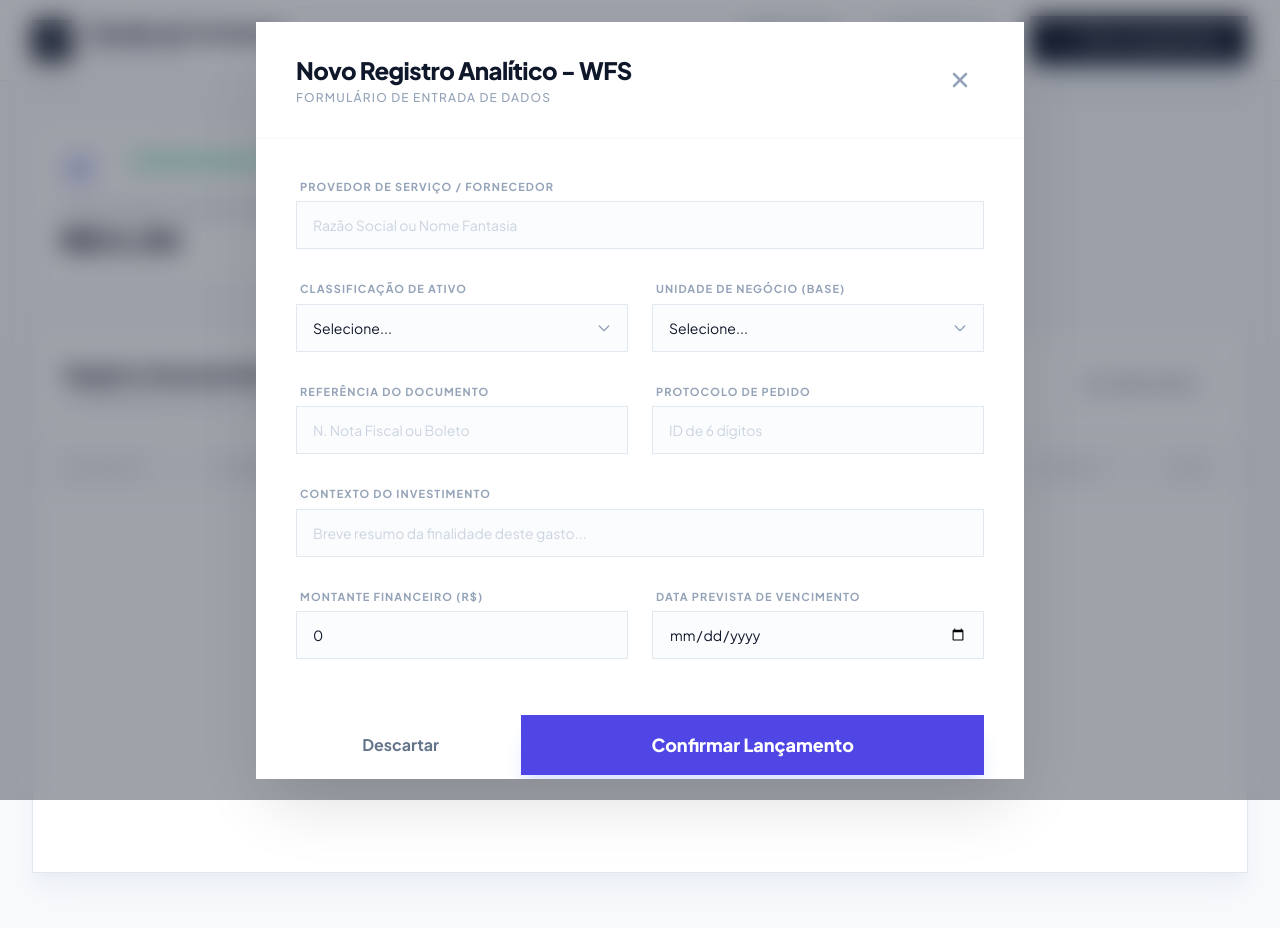
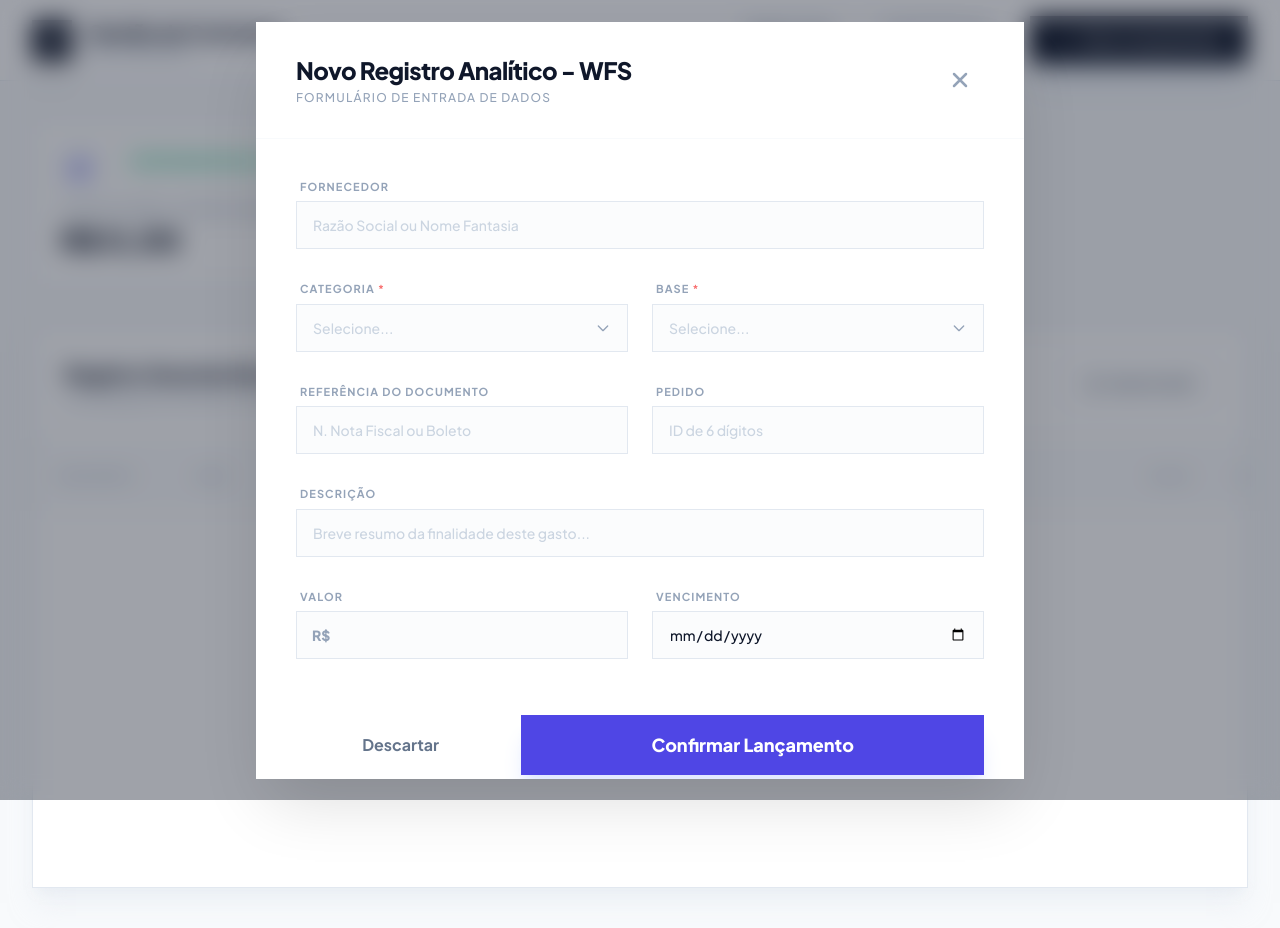
Before and after one commit to teca-admin/Gest-o-de-Contratos---WFS, a React (Vite) app: page / in a window 1280 px wide. Both pictures are taken after a click on the button "Novo Lançamento". Built offline with nearby package versions, Linux system fonts and the light colour scheme.

Commit message:
feat: Add prefix support to Input component
Introduces the ability to add a prefix element to the Input component, enhancing usability for inputs like currency or symbols. Also includes minor UI adjustments for better alignment and readability in the contract management system.

```diff
--- a/App.tsx
+++ b/App.tsx
@@ -141,7 +141,7 @@ const App: React.FC = () => {
           <div className="p-8 border-b border-slate-100 flex items-center justify-between">
             <div>
               <h2 className="text-xl font-extrabold text-slate-900 tracking-tight">Registro Geral de Ativos</h2>
-              <p className="text-xs text-slate-400 font-medium mt-1">Consolidação de contratos e compras auditadas.</p>
+              <p className="text-xs text-slate-400 font-medium mt-1">Consolidação de contratos e compras auditadas com rastreabilidade total.</p>
             </div>
             <div className="flex gap-3">
               <button
@@ -162,22 +162,24 @@ const App: React.FC = () => {
           </div>
 
           <div className="overflow-x-auto">
-            <table className="w-full text-left border-collapse">
+            <table className="w-full text-left border-collapse table-fixed min-w-[1200px]">
               <thead>
                 <tr className="bg-slate-50/50 text-slate-400 text-[10px] uppercase font-black tracking-widest">
-                  <th className="px-8 py-5">Vencimento</th>
-                  <th className="px-8 py-5">Unidade / Base</th>
-                  <th className="px-8 py-5">Fornecedor & Detalhamento</th>
-                  <th className="px-8 py-5">Documentação</th>
-                  <th className="px-8 py-5">Classificação</th>
-                  <th className="px-8 py-5 text-right">Montante</th>
-                  <th className="px-8 py-5 text-center">Ações</th>
+                  <th className="px-6 py-5 w-[140px]">Vencimento</th>
+                  <th className="px-6 py-5 w-[100px]">BASE</th>
+                  <th className="px-6 py-5 w-[140px]">CATEGORIA</th>
+                  <th className="px-6 py-5 w-[200px]">Fornecedor</th>
+                  <th className="px-6 py-5 w-[130px]">Ref. Documento</th>
+                  <th className="px-6 py-5 w-[110px]">PEDIDO</th>
+                  <th className="px-6 py-5 w-[220px]">DESCRIÇÃO</th>
+                  <th className="px-6 py-5 w-[140px] text-right">VALOR</th>
+                  <th className="px-6 py-5 w-[80px] text-center">Ações</th>
                 </tr>
               </thead>
               <tbody className="divide-y divide-slate-100">
                 {records.length === 0 ? (
                   <tr>
-                    <td colSpan={7} className="px-8 py-32 text-center">
+                    <td colSpan={9} className="px-8 py-32 text-center">
                        <div className="flex flex-col items-center gap-3 opacity-30">
                           <svg className="w-20 h-20" fill="none" viewBox="0 0 24 24" stroke="currentColor">
                             <path strokeLinecap="round" strokeLinejoin="round" strokeWidth={0.5} d="M3 6l3 1m0 0l-3 9a5.002 5.002 0 006.001 0M6 7l3 9M6 7l6-2m6 2l3-1m-3 1l-3 9a5.002 5.002 0 006.001 0M18 7l3 9m-3-9l-6-2m0-2v2m0 16V5m0 16H9m3 0h3" />
@@ -188,35 +190,21 @@ const App: React.FC = () => {
                   </tr>
                 ) : (
                   records.map((record) => (
-                    <tr key={record.id} className="hover:bg-slate-50/80 transition-all group">
-                      <td className="px-8 py-6">
+                    <tr key={record.id} className="hover:bg-slate-50/80 transition-all group align-top">
+                      <td className="px-6 py-6">
                         <div className="text-sm font-bold text-slate-900">
                           {new Date(record.vencimento).toLocaleDateString(APP_CONFIG.LOCALE)}
                         </div>
-                        <div className="text-[10px] text-slate-400 font-medium">Data limite</div>
+                        <div className="text-[10px] text-slate-400 font-medium uppercase">Previsão</div>
                       </td>
-                      <td className="px-8 py-6">
-                        <span className="inline-flex px-3 py-1 bg-slate-900 text-white text-[10px] font-black">
+                      <td className="px-6 py-6">
+                        <span className="inline-flex px-2 py-1 bg-slate-900 text-white text-[10px] font-black tracking-tighter">
                           {record.base}
                         </span>
                       </td>
-                      <td className="px-8 py-6 max-w-sm">
-                        <div className="font-bold text-slate-900 text-sm truncate">{record.fornecedor}</div>
-                        <div className="text-xs text-slate-400 truncate font-medium">{record.descricao || 'Sem descrição analítica'}</div>
-                      </td>
-                      <td className="px-8 py-6">
-                        <div className="text-[10px] font-bold space-y-1">
-                          <div className="flex items-center gap-1.5 text-slate-500">
-                            <span className="w-8 opacity-40">DOC</span> {record.documento || '---'}
-                          </div>
-                          <div className="flex items-center gap-1.5 text-slate-400">
-                            <span className="w-8 opacity-40">PED</span> {record.pedido || '---'}
-                          </div>
-                        </div>
-                      </td>
-                      <td className="px-8 py-6">
+                      <td className="px-6 py-6">
                         <span className={`
-                          text-[9px] font-black px-3 py-1.5 uppercase tracking-widest border
+                          text-[9px] font-black px-2.5 py-1 uppercase tracking-widest border block text-center
                           ${record.categoria === Category.LOCACAO ? 'bg-indigo-50 text-indigo-700 border-indigo-100' : ''}
                           ${record.categoria === Category.MATERIAL ? 'bg-emerald-50 text-emerald-700 border-emerald-100' : ''}
                           ${record.categoria === Category.SERVICO ? 'bg-amber-50 text-amber-700 border-amber-100' : ''}
@@ -224,17 +212,37 @@ const App: React.FC = () => {
                           {record.categoria}
                         </span>
                       </td>
-                      <td className="px-8 py-6 text-right">
-                        <span className="text-base font-extrabold text-slate-900">
+                      <td className="px-6 py-6">
+                        <div className="font-bold text-slate-900 text-sm truncate uppercase tracking-tight" title={record.fornecedor}>
+                          {record.fornecedor}
+                        </div>
+                      </td>
+                      <td className="px-6 py-6">
+                        <div className="text-[10px] font-bold text-slate-500 break-all">
+                          {record.documento || <span className="text-slate-200">SEM REF.</span>}
+                        </div>
+                      </td>
+                      <td className="px-6 py-6">
+                         <div className="text-[10px] font-black text-indigo-600 bg-indigo-50 px-2 py-0.5 inline-block rounded-sm">
+                           #{record.pedido || '---'}
+                         </div>
+                      </td>
+                      <td className="px-6 py-6">
+                        <div className="text-xs text-slate-500 leading-relaxed italic line-clamp-2" title={record.descricao}>
+                          {record.descricao || 'Nenhuma descrição técnica informada'}
+                        </div>
+                      </td>
+                      <td className="px-6 py-6 text-right">
+                        <span className="text-sm font-black text-slate-900">
                           {formatCurrency(record.valor)}
                         </span>
                       </td>
-                      <td className="px-8 py-6 text-center">
+                      <td className="px-6 py-6 text-center">
                         <button
                           onClick={() => deleteRecord(record.id)}
-                          className="p-2.5 text-slate-300 hover:text-red-500 hover:bg-red-50 transition-all opacity-0 group-hover:opacity-100"
+                          className="p-2 text-slate-300 hover:text-red-500 hover:bg-red-50 transition-all opacity-0 group-hover:opacity-100"
                         >
-                          <svg className="w-5 h-5" fill="none" viewBox="0 0 24 24" stroke="currentColor">
+                          <svg className="w-4 h-4" fill="none" viewBox="0 0 24 24" stroke="currentColor">
                             <path strokeLinecap="round" strokeLinejoin="round" strokeWidth={2} d="M19 7l-.867 12.142A2 2 0 0116.138 21H7.862a2 2 0 01-1.995-1.858L5 7m5 4v6m4-6v6m1-10V4a1 1 0 00-1-1h-4a1 1 0 00-1 1v3M4 7h16" />
                           </svg>
                         </button>
@@ -248,7 +256,6 @@ const App: React.FC = () => {
         </section>
       </main>
 
-      {/* Modern High-End Modal */}
       <Modal
         isOpen={isModalOpen}
         onClose={() => setIsModalOpen(false)}
@@ -256,7 +263,7 @@ const App: React.FC = () => {
       >
         <form onSubmit={handleSubmit} className="space-y-8">
           <Input
-            label="Provedor de Serviço / Fornecedor"
+            label="FORNECEDOR"
             value={formData.fornecedor}
             onChange={e => setFormData(f => ({ ...f, fornecedor: e.target.value }))}
             placeholder="Razão Social ou Nome Fantasia"
@@ -265,14 +272,14 @@ const App: React.FC = () => {
 
           <div className="grid grid-cols-2 gap-6">
             <Select
-              label="Classificação de Ativo"
+              label="CATEGORIA"
               options={CATEGORIES}
               value={formData.categoria}
               onChange={e => setFormData(f => ({ ...f, categoria: e.target.value as Category }))}
               required
             />
             <Select
-              label="Unidade de Negócio (Base)"
+              label="BASE"
               options={INITIAL_BASES}
               value={formData.base}
               onChange={e => setFormData(f => ({ ...f, base: e.target.value }))}
@@ -288,7 +295,7 @@ const App: React.FC = () => {
               placeholder="N. Nota Fiscal ou Boleto"
             />
             <Input
-              label="Protocolo de Pedido"
+              label="PEDIDO"
               type="text"
               maxLength={6}
               pattern="\d{6}"
@@ -302,7 +309,7 @@ const App: React.FC = () => {
           </div>
 
           <Input
-            label="Contexto do Investimento"
+            label="DESCRIÇÃO"
             value={formData.descricao}
             onChange={e => setFormData(f => ({ ...f, descricao: e.target.value }))}
             placeholder="Breve resumo da finalidade deste gasto..."
@@ -310,15 +317,16 @@ const App: React.FC = () => {
 
           <div className="grid grid-cols-2 gap-6">
             <Input
-              label="Montante Financeiro (R$)"
+              label="VALOR"
               type="number"
               step="0.01"
-              value={formData.valor}
+              prefix="R$"
+              value={formData.valor || ''}
               onChange={e => setFormData(f => ({ ...f, valor: Number(e.target.value) }))}
               required
             />
             <Input
-              label="Data Prevista de Vencimento"
+              label="VENCIMENTO"
               type="date"
               value={formData.vencimento}
               onChange={e => setFormData(f => ({ ...f, vencimento: e.target.value }))}
--- a/components/Input.tsx
+++ b/components/Input.tsx
@@ -1,71 +1,126 @@
 
-import React from 'react';
+import React, { useState, useRef, useEffect } from 'react';
 
 interface InputProps extends React.InputHTMLAttributes<HTMLInputElement> {
   label: string;
   error?: string;
+  prefix?: string;
 }
 
-export const Input: React.FC<InputProps> = ({ label, error, className, ...props }) => {
+export const Input: React.FC<InputProps> = ({ label, error, prefix, className, ...props }) => {
   return (
-    <div className="flex flex-col gap-1.5 w-full">
+    <div className="flex flex-col gap-1.5 w-full text-left">
       <label className="text-[11px] font-bold text-slate-400 uppercase tracking-widest ml-1">
         {label}
       </label>
+      <div className="relative group">
+        {prefix && (
+          <div className="absolute left-4 inset-y-0 flex items-center pointer-events-none">
+            <span className="text-sm font-black text-slate-400 group-focus-within:text-indigo-600 transition-colors">
+              {prefix}
+            </span>
+          </div>
+        )}
         <input
           {...props}
           className={`
             w-full min-h-[48px] px-4 py-2
             border border-slate-200 bg-slate-50/50
             transition-all duration-300
-          placeholder:text-slate-300 text-sm
+            placeholder:text-slate-300 text-sm font-medium
             focus:outline-none focus:ring-4 focus:ring-indigo-500/10 focus:border-indigo-500 focus:bg-white
+            ${prefix ? 'pl-11' : ''}
             ${error ? 'border-red-500' : 'hover:border-slate-300'}
             disabled:opacity-50
+            [appearance:textfield] [&::-webkit-outer-spin-button]:appearance-none [&::-webkit-inner-spin-button]:appearance-none
             ${className}
           `}
         />
+      </div>
       {error && <span className="text-[10px] font-semibold text-red-500 mt-1">{error}</span>}
     </div>
   );
 };
 
-interface SelectProps extends React.SelectHTMLAttributes<HTMLSelectElement> {
+interface SelectProps {
   label: string;
   options: string[];
+  value?: string;
+  onChange: (e: { target: { value: string } }) => void;
   error?: string;
+  required?: boolean;
 }
 
-export const Select: React.FC<SelectProps> = ({ label, options, error, ...props }) => {
+export const Select: React.FC<SelectProps> = ({ label, options, value, onChange, error, required }) => {
+  const [isOpen, setIsOpen] = useState(false);
+  const containerRef = useRef<HTMLDivElement>(null);
+
+  useEffect(() => {
+    const handleClickOutside = (event: MouseEvent) => {
+      if (containerRef.current && !containerRef.current.contains(event.target as Node)) {
+        setIsOpen(false);
+      }
+    };
+    document.addEventListener('mousedown', handleClickOutside);
+    return () => document.removeEventListener('mousedown', handleClickOutside);
+  }, []);
+
+  const handleSelect = (option: string) => {
+    onChange({ target: { value: option } });
+    setIsOpen(false);
+  };
+
   return (
-    <div className="flex flex-col gap-1.5 w-full">
+    <div className="flex flex-col gap-1.5 w-full text-left relative" ref={containerRef}>
       <label className="text-[11px] font-bold text-slate-400 uppercase tracking-widest ml-1">
-        {label}
+        {label} {required && <span className="text-red-400">*</span>}
       </label>
-      <div className="relative">
-        <select
-          {...props}
+
+      <button
+        type="button"
+        onClick={() => setIsOpen(!isOpen)}
         className={`
-            w-full min-h-[48px] px-4 py-2
-            border border-slate-200 bg-slate-50/50 appearance-none
-            transition-all duration-300 text-sm
+          w-full min-h-[48px] px-4 py-2 flex items-center justify-between
+          border border-slate-200 bg-slate-50/50 text-left
+          transition-all duration-300 text-sm font-medium
           focus:outline-none focus:ring-4 focus:ring-indigo-500/10 focus:border-indigo-500 focus:bg-white
           ${error ? 'border-red-500' : 'hover:border-slate-300'}
+          ${isOpen ? 'border-indigo-500 ring-4 ring-indigo-500/10 bg-white' : ''}
         `}
       >
-          <option value="">Selecione...</option>
-          {options.map((opt) => (
-            <option key={opt} value={opt}>
-              {opt}
-            </option>
-          ))}
-        </select>
-        <div className="absolute inset-y-0 right-4 flex items-center pointer-events-none text-slate-400">
-          <svg className="w-4 h-4" fill="none" viewBox="0 0 24 24" stroke="currentColor">
+        <span className={value ? 'text-slate-900' : 'text-slate-300'}>
+          {value || 'Selecione...'}
+        </span>
+        <svg
+          className={`w-4 h-4 text-slate-400 transition-transform duration-300 ${isOpen ? 'rotate-180' : ''}`}
+          fill="none"
+          viewBox="0 0 24 24"
+          stroke="currentColor"
+        >
           <path strokeLinecap="round" strokeLinejoin="round" strokeWidth={2} d="M19 9l-7 7-7-7" />
         </svg>
+      </button>
+
+      {isOpen && (
+        <div className="absolute top-[calc(100%+4px)] left-0 w-full bg-white border border-slate-200 shadow-2xl z-[110] overflow-hidden animate-in fade-in slide-in-from-top-1 duration-200">
+          <div className="max-h-60 overflow-y-auto py-1">
+            {options.map((opt) => (
+              <button
+                key={opt}
+                type="button"
+                onClick={() => handleSelect(opt)}
+                className={`
+                  w-full px-4 py-3 text-sm text-left font-semibold transition-colors
+                  ${value === opt ? 'bg-indigo-50 text-indigo-700' : 'text-slate-600 hover:bg-slate-50 hover:text-indigo-600'}
+                `}
+              >
+                {opt}
+              </button>
+            ))}
           </div>
         </div>
+      )}
+
       {error && <span className="text-[10px] font-semibold text-red-500 mt-1">{error}</span>}
     </div>
   );
```
Lines whose indentation alone changed are shown as unchanged.
